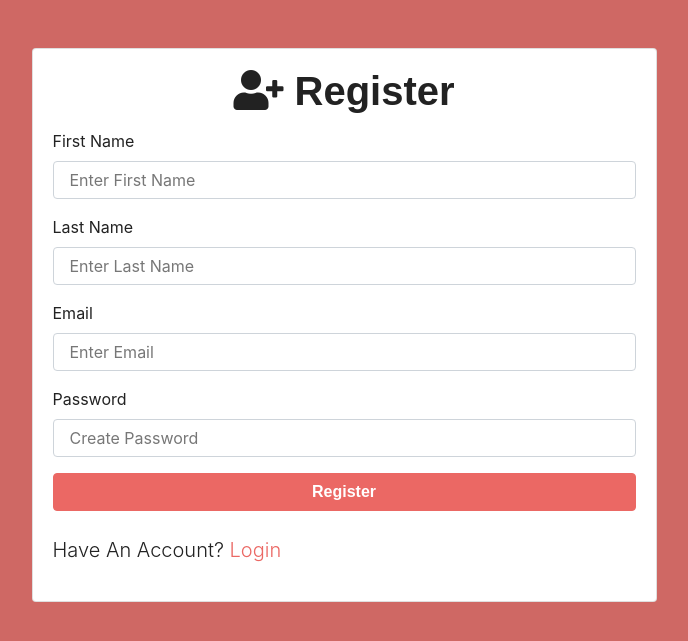
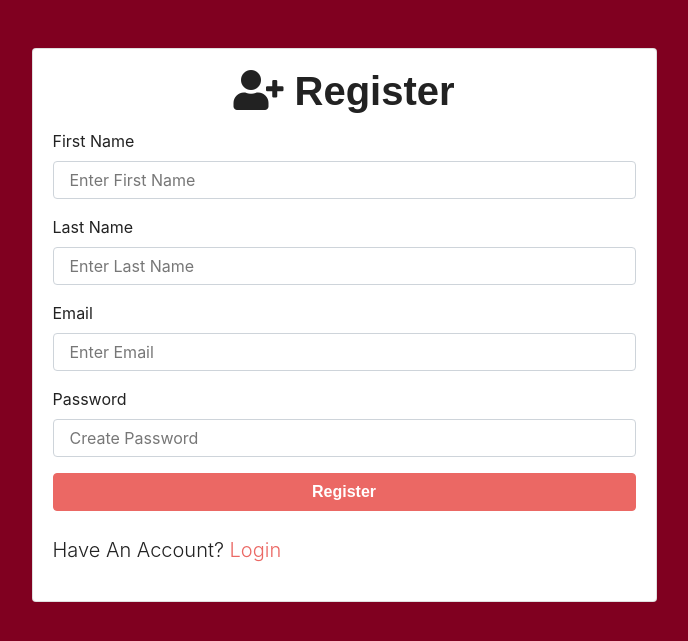
Before and after one commit to ffermo/CoronaContacts, a PHP site: page /register.html in a window 1280 px wide. Shown: the top 641 px of the page, without its empty margins (296-984 px from the left). Run offline with PHP 8.4, Linux system fonts and the light colour scheme; some libraries are stand-ins or nearby versions; some web fonts are replaced.

Commit message:
Changes to color

```diff
--- a/dashboard.css
+++ b/dashboard.css
@@ -1,4 +1,5 @@
 
 .jumbotron{
-	background-color: rgb(207,104,100);
+	// background-color: rgb(207,104,100);
+	background-color: rgb(128,0,32);
 }
--- a/register.css
+++ b/register.css
@@ -1,3 +1,4 @@
 body{
-	background-color: rgb(207,104,100);
+	// background-color: rgb(207,104,100);
+	background-color: rgb(128,0,32);
 }
```
